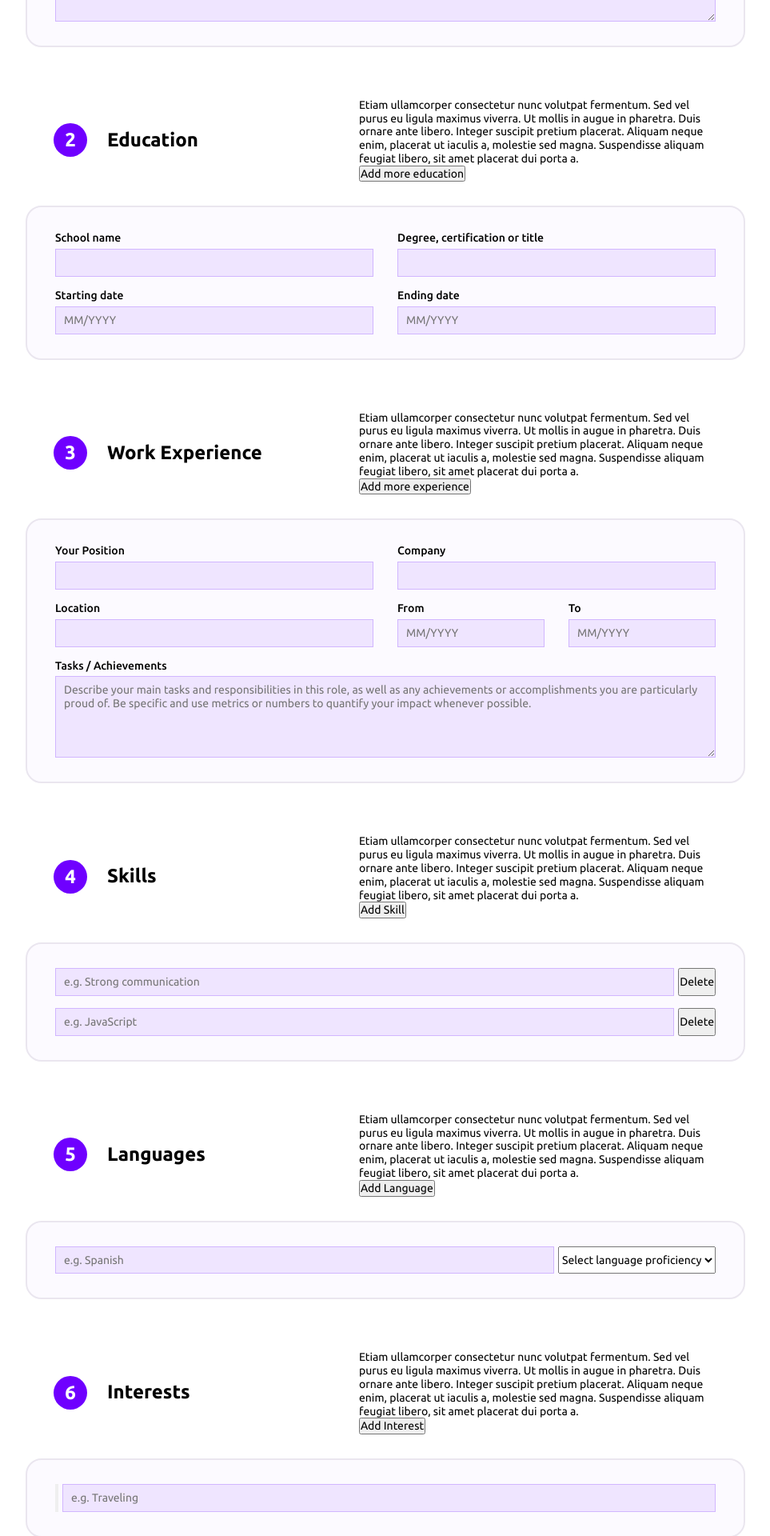
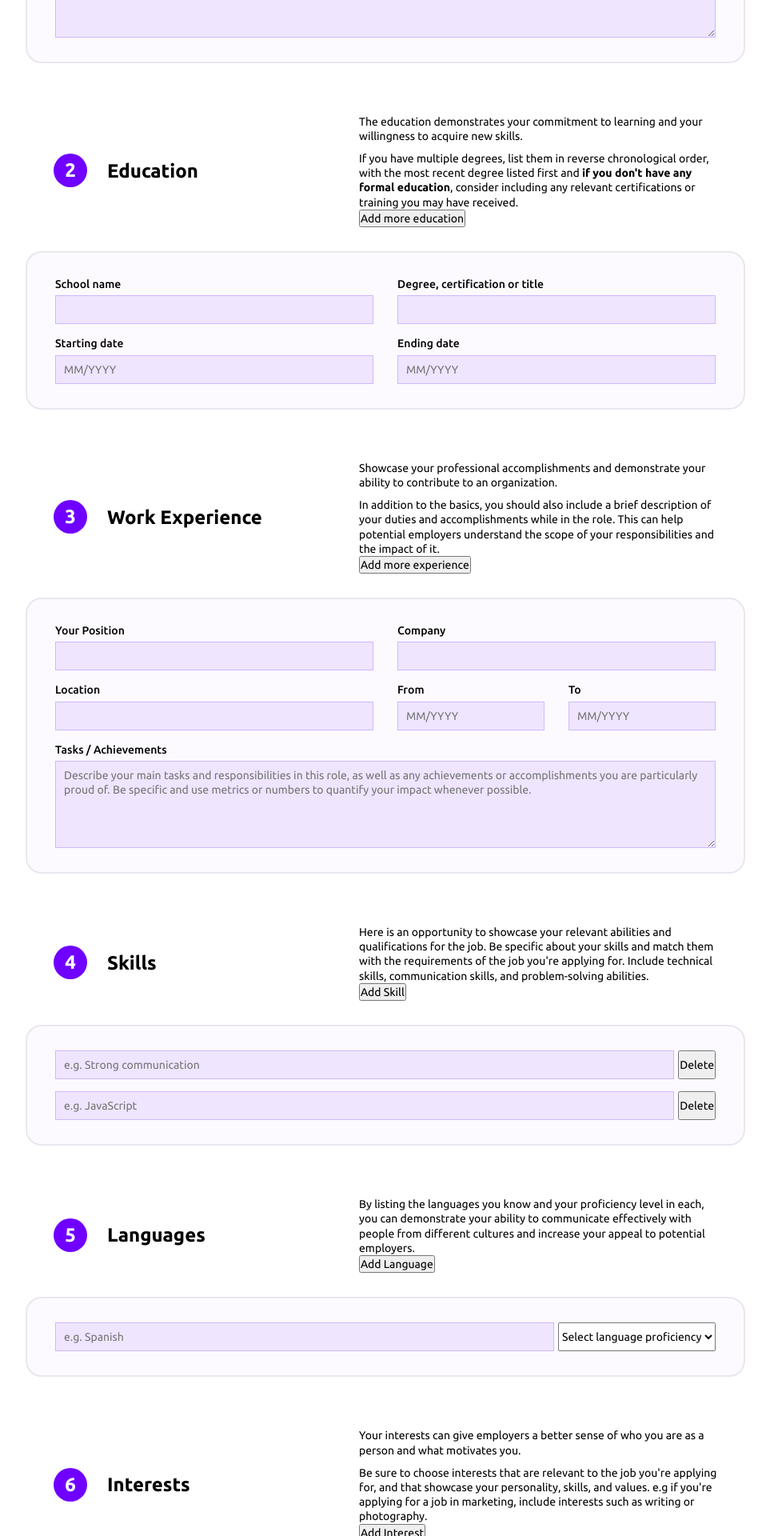
Before and after one commit to DarkWool/cv-creator-app, a React (Create React App) app: page / in a window 1280 px wide. Shown: the part 760-2680 px from the top of the page at 80% size, without its empty margins (158-1121 px from the left). Built offline with nearby package versions, Linux system fonts and the light colour scheme; what emoji-mart would draw is missing.

Commit message:
Modify each section's description and add styles
FormHeader.js was modified to make it possible to have a different
description for each section

```diff
--- a/src/components/CVEditForm/Education.js
+++ b/src/components/CVEditForm/Education.js
@@ -75,6 +75,19 @@ export function Education({ step, data, onAddEducation, onChange, onDeleteEntry
       <FormHeader
         step={step}
         title={"Education"}
+        desc={
+          <>
+            <p>
+              The education demonstrates your commitment to learning and your willingness to acquire
+              new skills.
+            </p>
+            <p>
+              If you have multiple degrees, list them in reverse chronological order, with the most
+              recent degree listed first and <b>if you don't have any formal education</b>, consider
+              including any relevant certifications or training you may have received.
+            </p>
+          </>
+        }
         buttonText={"Add more education"}
         clickHandler={onAddEducation}
       />
--- a/src/components/CVEditForm/FormHeader.js
+++ b/src/components/CVEditForm/FormHeader.js
@@ -1,4 +1,4 @@
-export function FormHeader({ step, title, buttonText, clickHandler }) {
+export function FormHeader({ step, title, desc, buttonText, clickHandler }) {
   return (
     <div className="edit-block_header">
       <div className="edit-block_step-info">
@@ -6,12 +6,7 @@ export function FormHeader({ step, title, buttonText, clickHandler }) {
         <h2 className="edit-block_title">{title}</h2>
       </div>
       <div>
-        <p>
-          Etiam ullamcorper consectetur nunc volutpat fermentum. Sed vel purus eu ligula maximus
-          viverra. Ut mollis in augue in pharetra. Duis ornare ante libero. Integer suscipit pretium
-          placerat. Aliquam neque enim, placerat ut iaculis a, molestie sed magna. Suspendisse
-          aliquam feugiat libero, sit amet placerat dui porta a.
-        </p>
+        {desc}
         {buttonText && (
           <button type="button" onClick={clickHandler}>
             {buttonText}
--- a/src/components/CVEditForm/General.js
+++ b/src/components/CVEditForm/General.js
@@ -7,7 +7,17 @@ import { Textarea } from "../FormElements/Textarea";
 export function General({ step, data, onChange }) {
   return (
     <section className="edit-block">
-      <FormHeader step={step} title={"General Information"} />
+      <FormHeader
+        step={step}
+        title={"General Information"}
+        desc={
+          <p>
+            This is a critical part of your CV as it gives the potential employer a glimpse of who
+            you are. This is an opportunity for you to introduce yourself, highlight your skills,
+            and provide a brief summary of your career goals.
+          </p>
+        }
+      />
       <FormContainer>
         <div className="flex-2-rows">
           <InputWrapper>
--- a/src/components/CVEditForm/Interests.js
+++ b/src/components/CVEditForm/Interests.js
@@ -53,6 +53,19 @@ export function Interests({ step, data, onAddInterest, onChange, onDeleteEntry }
       <FormHeader
         step={step}
         title={"Interests"}
+        desc={
+          <>
+            <p>
+              Your interests can give employers a better sense of who you are as a person and what
+              motivates you.
+            </p>
+            <p>
+              Be sure to choose interests that are relevant to the job you're applying for, and that
+              showcase your personality, skills, and values. e.g if you're applying for a job in
+              marketing, include interests such as writing or photography.
+            </p>
+          </>
+        }
         buttonText={"Add Interest"}
         clickHandler={onAddInterest}
       />
--- a/src/components/CVEditForm/Languages.js
+++ b/src/components/CVEditForm/Languages.js
@@ -22,6 +22,13 @@ export function Languages({ step, data, onAddLanguage, onChange, onDeleteEntry }
       <FormHeader
         step={step}
         title={"Languages"}
+        desc={
+          <p>
+            By listing the languages you know and your proficiency level in each, you can
+            demonstrate your ability to communicate effectively with people from different cultures
+            and increase your appeal to potential employers.
+          </p>
+        }
         buttonText={"Add Language"}
         clickHandler={onAddLanguage}
       />
--- a/src/components/CVEditForm/Skills.js
+++ b/src/components/CVEditForm/Skills.js
@@ -19,7 +19,20 @@ export function Skills({ step, data, onAddSkill, onChange, onDeleteEntry }) {
 
   return (
     <section className="edit-block">
-      <FormHeader step={step} title={"Skills"} buttonText={"Add Skill"} clickHandler={onAddSkill} />
+      <FormHeader
+        step={step}
+        title={"Skills"}
+        desc={
+          <p>
+            Here is an opportunity to showcase your relevant abilities and qualifications for the
+            job. Be specific about your skills and match them with the requirements of the job
+            you're applying for. Include technical skills, communication skills, and problem-solving
+            abilities.
+          </p>
+        }
+        buttonText={"Add Skill"}
+        clickHandler={onAddSkill}
+      />
       <FormContainer>
         {data.map((skill, index) => {
           return (
--- a/src/components/CVEditForm/WorkExperience.js
+++ b/src/components/CVEditForm/WorkExperience.js
@@ -94,6 +94,19 @@ export function WorkExperience({ step, data, onAddExperience, onChange, onDelete
       <FormHeader
         step={step}
         title={"Work Experience"}
+        desc={
+          <>
+            <p>
+              Showcase your professional accomplishments and demonstrate your ability to contribute
+              to an organization.
+            </p>
+            <p>
+              In addition to the basics, you should also include a brief description of your duties
+              and accomplishments while in the role. This can help potential employers understand
+              the scope of your responsibilities and the impact of it.
+            </p>
+          </>
+        }
         buttonText="Add more experience"
         clickHandler={onAddExperience}
       />
--- a/src/index.css
+++ b/src/index.css
@@ -30,7 +30,7 @@ body {
   min-height: 100%;
   font-family: "Ubuntu", sans-serif;
   font-size: 1.4rem;
-  line-height: 1.2;
+  line-height: 1.3;
 }
 
 /* responsive images/videos */
@@ -46,6 +46,14 @@ strong {
   font-weight: bold;
 }
 
+p + p {
+  margin-top: 10px;
+}
+
+b {
+  font-weight: 600;
+}
+
 .content-margin {
   max-width: 900px;
   width: 100%;
```
